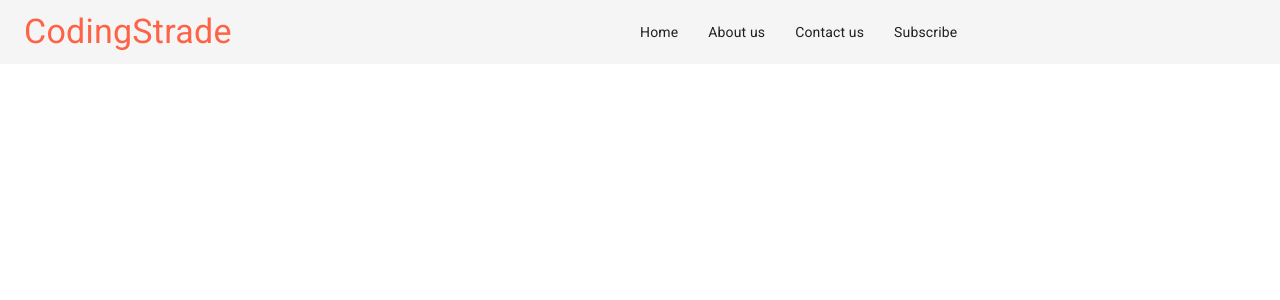
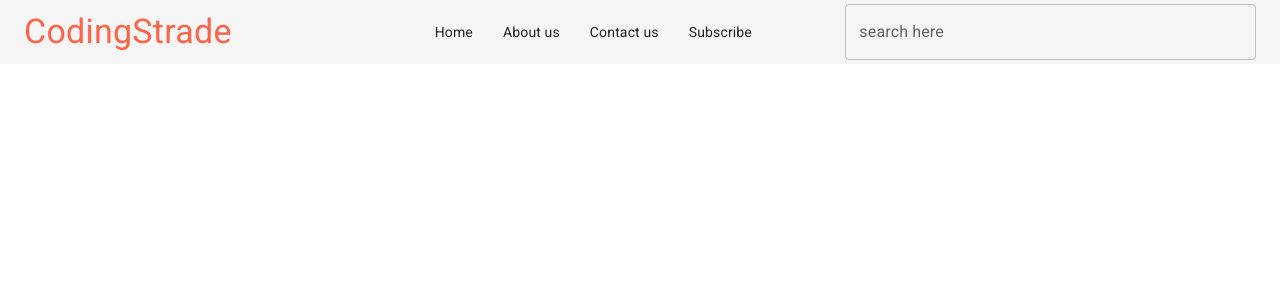
Before and after one commit to imranworkspace/foodapp, a React (Create React App) app: page / in a window 1280 px wide. Shown: the top 300 px of the page. Built offline with nearby package versions, Linux system fonts and the light colour scheme.

Commit message:
add sizes for small devices

```diff
--- a/src/componants/navbar/Navbar.js
+++ b/src/componants/navbar/Navbar.js
@@ -1,5 +1,7 @@
 import React from 'react'
 import { AppBar, Box, Toolbar, Typography, styled } from '@mui/material'
+import TextField from '@mui/material/TextField';
+import MenuIcon from '@mui/icons-material/Menu';
 
 const Navbar = () => {
   const StyledToolbar = styled(Toolbar)({
@@ -22,16 +24,24 @@ const Navbar = () => {
 
 //   elevation for shadow 0 for no shadow
   return <AppBar color='default' elevation={0}>
-
+        {/* app name */}
         <StyledToolbar>
-            <Box flex={1}>
+            <Box flex={{ xs:25, md:1 }}>
                 <Typography variant='h4' color={'tomato'}>CodingStrade</Typography>
             </Box>
-            <MenuBox  flex={1}>
+            {/* menu items */}
+            <MenuBox  flex={1} sx={{display:{xs:"none", md:'flex'}}}>
                 {MenuItems.map((item)=>(
                     <Typography variant='body2'>{item.Name}</Typography>
                 ))}
             </MenuBox>
+            {/* search box */}
+            <Box flex={1}>
+                <TextField sx={{display:{xs:"none", md:'flex'}}} label="search here" variant="outlined" color="warning" />
+                {/* add menu icon here  */}
+                {/* xs - extra small screen, md - for medium screen */}
+                <MenuIcon sx={{ display: {xs:"flex", md:"none"},cursor:"pointer"}}></MenuIcon>
+            </Box>
         </StyledToolbar>
   </AppBar>
 }
```
